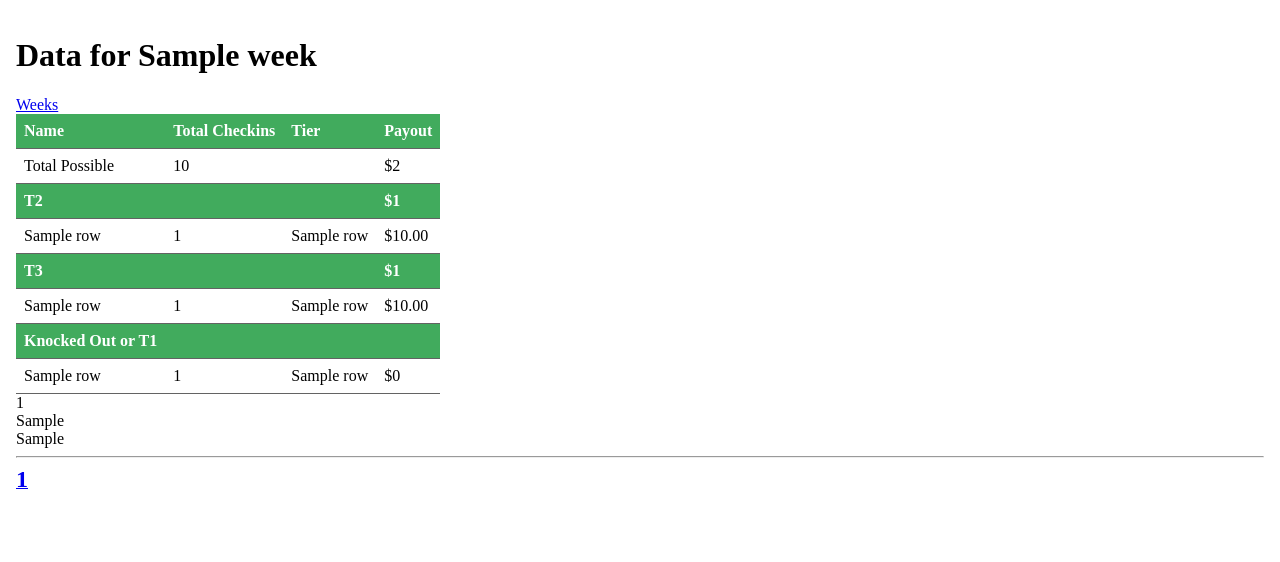
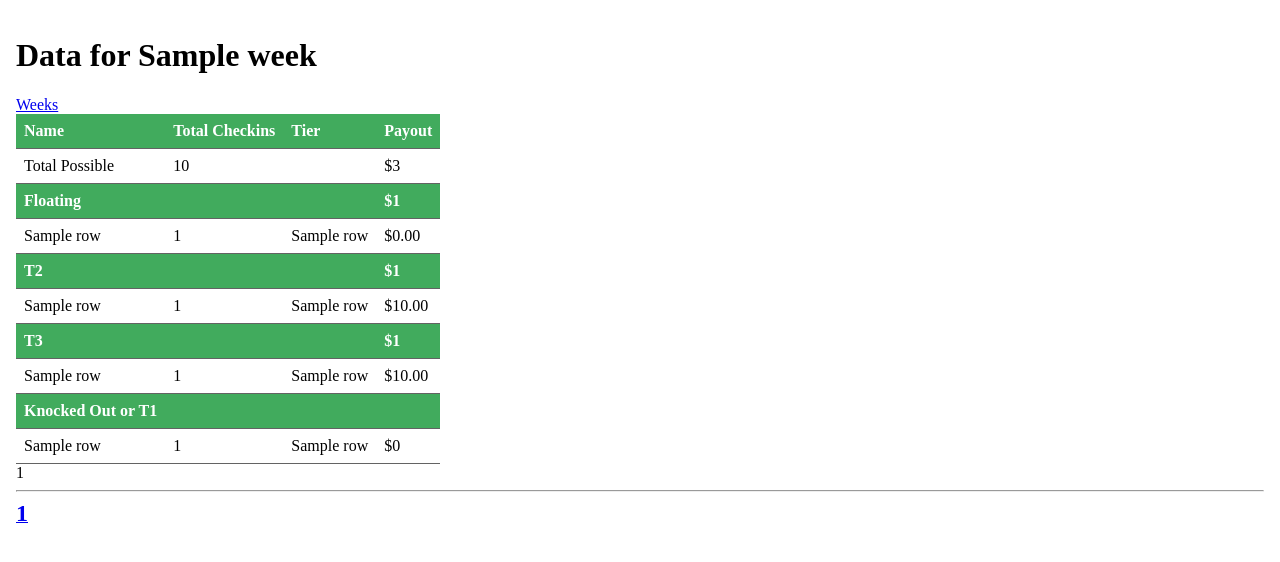
Before and after one commit to trescenzi/checkin-viz, a Flask app: template src/templates/details.html in a window 1280 px wide. Shown: the top 562 px of the page. Run offline with Flask 3, Linux system fonts and the light colour scheme; the template is opened without the code that fills it: most values are stand-ins (such as "Sample title", 1, 10 or a date in 2020); some libraries are stand-ins or nearby versions.

Commit message:
add floating to details

```diff
--- a/src/main.py
+++ b/src/main.py
@@ -446,13 +446,18 @@ def details():
     t3 = sorted(t3, key=lambda x: -x[0])
     t2 = [x for x in points if x[2] == "T2"]
     t2 = sorted(t2, key=lambda x: -x[0])
+    floating = [x for x in points if x[2] == "floating"]
+    floating = sorted(floating, key=lambda x: -x[0])
     knocked_out = points_knocked_out(challenge_id)
     total_points_t2 = sum(x[0] for x in t2)
     total_points_t3 = sum(x[0] for x in t3)
+    total_points_floating = sum(x[0] for x in floating)
+    ante_floating = total_ante(challenge_id, "floating")
     ante_t2 = total_ante(challenge_id, "T2")
     ante_t3 = total_ante(challenge_id, "T3")
-    dollars_per_point_t2 = ante_t2 / total_points_t2
-    dollars_per_point_t3 = ante_t3 / total_points_t3
+    dollars_per_point_floating = ante_floating / total_points_floating if total_points_floating > 0 else 0
+    dollars_per_point_t2 = ante_t2 / total_points_t2 if total_points_t2 > 0 else 0
+    dollars_per_point_t3 = ante_t3 / total_points_t3 if total_points_t3 > 0 else 0
 
     points = sorted(points, key=lambda x: -x[0])
     logging.info("points: %s", points)
@@ -461,12 +466,16 @@ def details():
         "details.html",
         t2=t2,
         t3=t3,
+        floating=floating,
         total_points_t2=total_points_t2,
         dollars_per_point_t2=dollars_per_point_t2,
         total_ante_t2=int(dollars_per_point_t2 * total_points_t2),
         total_points_t3=total_points_t3,
         dollars_per_point_t3=dollars_per_point_t3,
         total_ante_t3=int(dollars_per_point_t3 * total_points_t3),
+        total_points_floating=total_points_floating,
+        dollars_per_point_floating=dollars_per_point_floating,
+        total_ante_floating=int(dollars_per_point_floating * total_points_floating),
         challenge=challenge,
         knocked_out=knocked_out,
         weeks=weeksSinceStart,
--- a/src/templates/details.html
+++ b/src/templates/details.html
@@ -23,8 +23,25 @@
               <td>Total Possible</td>
               <td>{{weeks * 5}}</td>
               <td></td>
-              <td>${{total_ante_t2 + total_ante_t3}}</td>
+              <td>${{total_ante_t2 + total_ante_t3 + total_ante_floating}}</td>
             </tr>
+          {% if total_ante_floating > 0 %}
+          <tr>
+            <th>Floating</th>
+            <th></th>
+            <th></th>
+            <th>${{total_ante_floating}}</th>
+          </tr>
+          {% for row in floating %}
+            <tr>
+              <td>{{row.1}}</td>
+              <td>{{row.0}}</td>
+              <td>{{row.2}}</td>
+              <td>{{'$%0.2f' % (dollars_per_point_floating * row.0)}}</td>
+            </tr>
+          {% endfor %}
+          {% endif %}
+          {% if total_ante_t2 > 0 %}
           <tr>
             <th>T2</th>
             <th></th>
@@ -39,6 +56,8 @@
               <td>{{'$%0.2f' % (dollars_per_point_t2 * row.0 if row.2 == 'T2' else dollars_per_point_t3 * row.0)}}</td>
             </tr>
           {% endfor %}
+          {% endif %}
+          {% if total_ante_t3 > 0 %}
           <tr>
             <th>T3</th>
             <th></th>
@@ -53,6 +72,7 @@
               <td>{{'$%0.2f' % (dollars_per_point_t3 * row.0 if row.2 == 'T2' else dollars_per_point_t3 * row.0)}}</td>
             </tr>
           {% endfor %}
+          {% endif %}
           <tr>
             <th> Knocked Out or T1 </th>
             <th></th>
@@ -70,8 +90,6 @@
         </tbody>
       </table>
       <div>{{total_points}}</div>
-      <div>{{dollars_per_point_t2}}</div>
-      <div>{{dollars_per_point_t3}}</div>
     </main>
     <hr />
     {% for challenge in challenges %}
```
